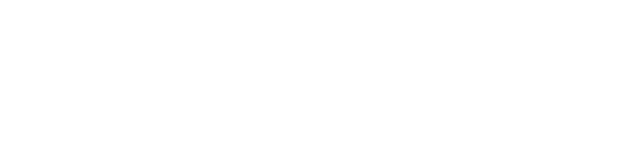
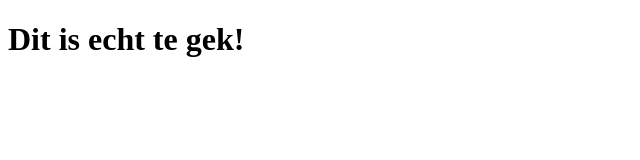
Before and after one commit to RowanPl/test, a plain HTML site: page index.html in a window 1280 px wide. Shown: the whole page, without its empty margins (0-640 px from the left). Drawn offline with Linux system fonts and the light colour scheme.

Commit message:
h1 toegevoegd

```diff
--- a/index.html
+++ b/index.html
@@ -5,6 +5,6 @@
     <title>Title</title>
 </head>
 <body>
-
+<h1>Dit is echt te gek!</h1>
 </body>
 </html>
```
